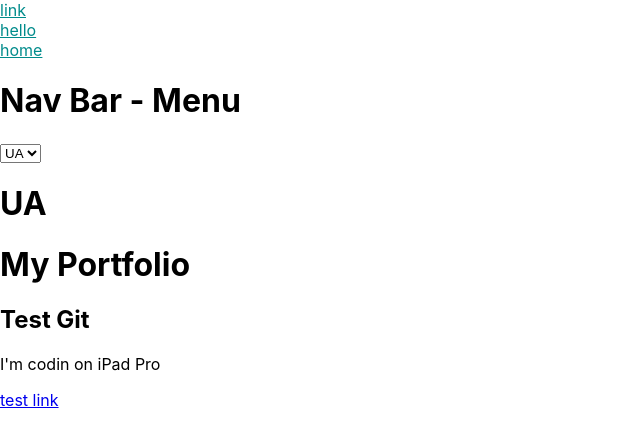
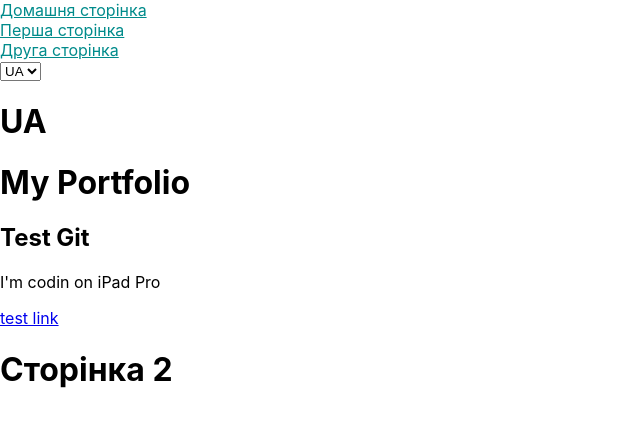
Before and after one commit to velivan/portfolio, a React (Create React App) app: page /Pagetwo in a window 1280 px wide. Shown: the top 444 px of the page, without its empty margins (0-640 px from the left). Built offline with nearby package versions, Linux system fonts and the light colour scheme.

Commit message:
Adds Router

```diff
--- a/src/App.js
+++ b/src/App.js
@@ -1,21 +1,36 @@
 import './App.css';
 import Nav from './component/header/nav/Nav';
-import len from './component/langue/CheckLangue';
+import langue from './component/langue/CheckLangue';
+import {BrowserRouter, Routes, Route, Link} from 'react-router-dom'
+import Pagetwo from './component/Pages/Pagetwo';
+import Pageone from './component/Pages/Pageone';
+import Homepage from './component/Pages/Homepage';
 
 
 function App() {
-  console.log(len())
   return (
-
-    <div className="App">
+ <BrowserRouter>
+ <div className="App">
     <Nav />
 
-    <h1>{len()  ? "EN": "UA"}</h1>
+    <h1>{langue()  ? "EN": "UA"}</h1>
      <h1>My Portfolio</h1>
      <h2>Test Git</h2>
      <p>I'm codin on iPad Pro</p>
      <a href="#test">test link</a>
+     <Routes>
+     <Route path="/" element={<Homepage />}/>
+     <Route path="/Pageone" element={<Pageone />}/>
+     <Route path="/Pagetwo" element={<Pagetwo />}/>
+     </Routes>
+
+
+
+
+
+
     </div>
+ </BrowserRouter>
   );
 }
 
--- /dev/null
+++ b/src/component/Pages/Homepage.jsx
@@ -0,0 +1,15 @@
+import React from "react";
+import langue from '../langue/CheckLangue';
+
+const Homepage = () =>{
+    return(
+        <div>
+        <h1>
+        {langue()  ? "Homepage": "Домашня сторінка"}
+        </h1>
+
+        </div>
+
+    )
+}
+export default Homepage
--- /dev/null
+++ b/src/component/Pages/Pageone.jsx
@@ -0,0 +1,15 @@
+import React from "react";
+import langue from '../langue/CheckLangue';
+
+const Pageone = () =>{
+    return(
+        <div>
+        <h1>
+        {langue()  ? "Page 1": "Сторінка 1"}
+        </h1>
+
+        </div>
+
+    )
+}
+export default Pageone
--- /dev/null
+++ b/src/component/Pages/Pagetwo.jsx
@@ -0,0 +1,15 @@
+import React from "react";
+import langue from '../langue/CheckLangue';
+
+const Pagetwo = () =>{
+    return(
+        <div>
+        <h1>
+        {langue()  ? "Page 2": "Сторінка 2"}
+        </h1>
+
+        </div>
+
+    )
+}
+export default Pagetwo
--- a/src/component/header/nav/Nav.jsx
+++ b/src/component/header/nav/Nav.jsx
@@ -1,14 +1,15 @@
 import React from "react";
+import { Link } from "react-router-dom";
 import Langue from "../../langue/Langue";
+import lang from '../../langue/CheckLangue';
 import Navlink from "./Navlink";
 
 const Nav = () =>{
     return(
         <div>
-        <Navlink name="link" link="#link"/>
-        <Navlink name="hello" link="#hello"/>
-        <Navlink name="home" link="#home"/>
-        <h1>Nav Bar - Menu</h1>
+        <Navlink id="1" name={lang() ? "Home Page" : "Домашня сторінка"} link="/"/>
+        <Navlink id="1" name={lang() ? "One Page" : "Перша сторінка"} link="Pageone"/>
+        <Navlink id="2" name={lang() ? "Two Page" : "Друга сторінка"} link="Pagetwo"/>
         <Langue />
         </div>
 
--- a/src/component/header/nav/Navlink.jsx
+++ b/src/component/header/nav/Navlink.jsx
@@ -1,10 +1,12 @@
 import React from "react";
 import s from "./navlink.module.css";
+import { Link } from "react-router-dom";
 
 function Navlink (props){
     return(
         <div className={s.navlink}>
-        <a href={props.link}>{props.name}</a>
+        <Link to={props.link}>{props.name}</Link>
+
         </div>
 
 
--- a/src/component/header/nav/navlink.module.css
+++ b/src/component/header/nav/navlink.module.css
@@ -1,3 +1,3 @@
-.navlink a {
+.navlink a, Link{
     color: darkcyan;
 }
--- a/src/component/langue/CheckLangue.jsx
+++ b/src/component/langue/CheckLangue.jsx
@@ -1,12 +1,9 @@
 import React from "react";
 function checkLangue(){
     let lan = localStorage.getItem("langue")
-    console.log(`now set ${lan}`)
     if (lan === `EN`){
-        console.log("set En")
         return true
     }else{
-        console.log("set Ua")
         return false
     }
 
--- a/src/component/langue/langue.jsx
+++ b/src/component/langue/langue.jsx
@@ -1,8 +1,8 @@
 import React from "react";
-import len from './CheckLangue';
+import lang from './CheckLangue';
 
 function setDefaultLangue(){
-    let langue = len() ? "EN" : "UA"
+    let langue = lang() ? "EN" : "UA"
     return langue
 }
 
@@ -16,9 +16,9 @@ function Langue (){
     }
 
     return(
-        <select name="langue" value={setDefaultLangue()} onChange={(e) => setLangue(e.target.value)}>
-        <option value="EN" key=""><p>EN</p></option>
-        <option value="UA" key=""><p>UA</p></option>
+        <select id="sfdvsdvdsfvfv" name="langue" value={setDefaultLangue()} onChange={(e) => setLangue(e.target.value)}>
+        <option id="sfdvsfv" value="EN" key=""><p>EN</p></option>
+        <option id="vfsfdvcfda" value="UA" key=""><p>UA</p></option>
         </select>
 
     )
```
Also changed, not shown: src/component/header/nav/navlink.modul.css (deleted).
